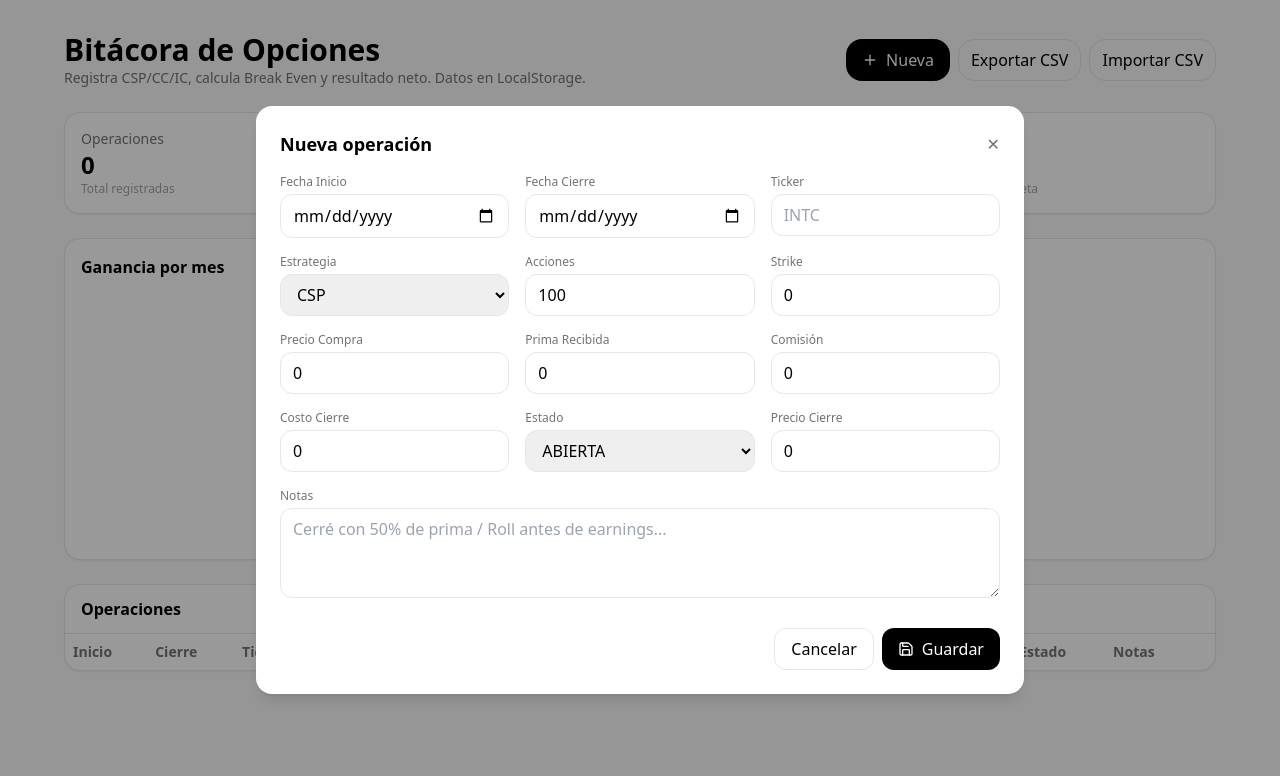
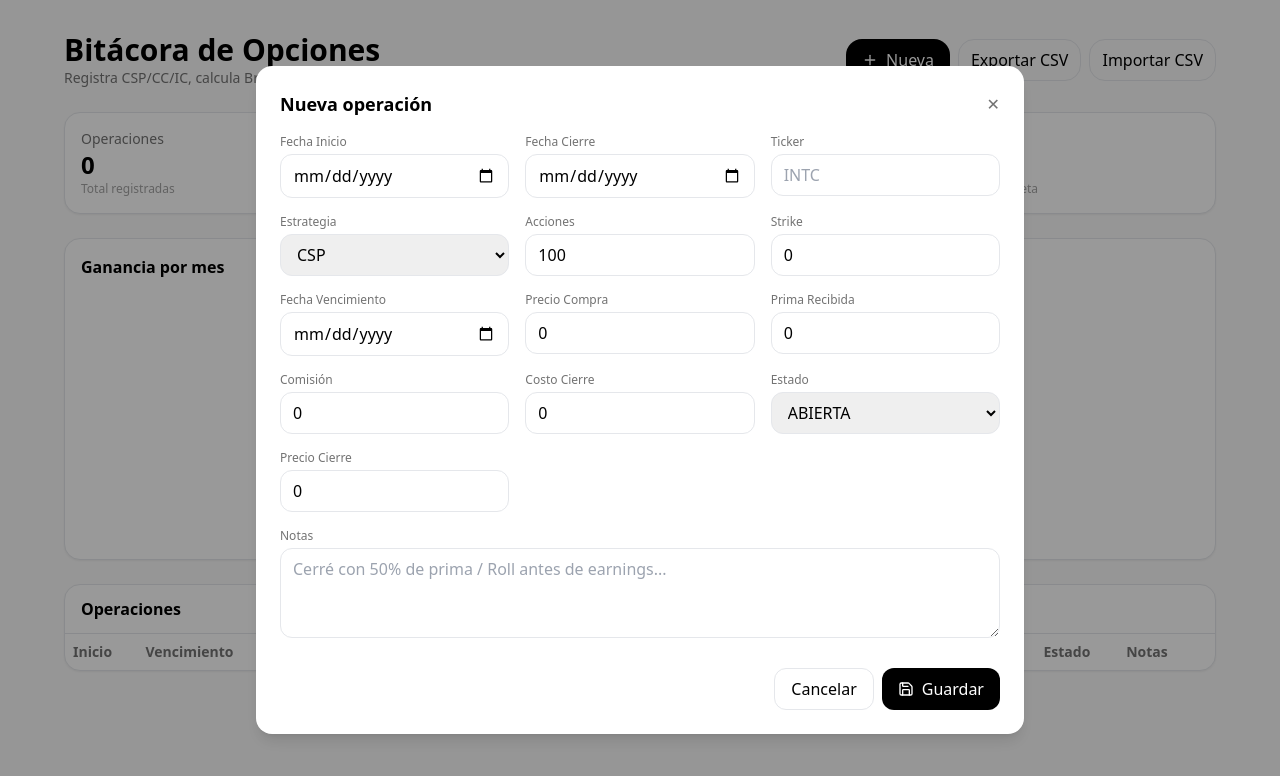
Before and after one commit to Benchocpa/bitacora-opciones, a React (Vite) app: page / in a window 1280 px wide. Both pictures are taken after a click on the button "Nueva". Shown: the top 776 px of the page. Built offline with nearby package versions, Linux system fonts and the light colour scheme.

Commit message:
Integrate fechaVencimiento into form and table
Added 'fechaVencimiento' field to the form and table.

```diff
--- a/src/App.jsx
+++ b/src/App.jsx
@@ -10,7 +10,7 @@ const STATES = ["ABIERTA","CERRADA","ROLL","ASIGNADA","VENDIDA"];
 const emptyRow = {
   id: "",
   fechaInicio: "",
-  fechaVencimiento: "",
+  fechaVencimiento: "",   // ✅ ya estaba; lo dejamos igual
   fechaCierre: "",
   ticker: "",
   estrategia: "CSP",
@@ -87,6 +87,7 @@ export default function App(){
   }
 
   function exportCSV(){
+    // ✅ añadimos fechaVencimiento después de fechaInicio
     const headers = ["fechaInicio","fechaVencimiento","fechaCierre","ticker","estrategia","precioCompra","acciones","strike","primaRecibida","comision","costoCierre","estado","precioCierre","notas"];
     const escape = v => `"${String(v??"").replace(/"/g,'""')}"`;
     const lines = [headers.join(",")];
@@ -196,7 +197,8 @@ export default function App(){
             <table className="min-w-full text-sm">
               <thead>
                 <tr className="text-left text-neutral-500">
-                  {["Inicio","Cierre","Ticker","Estrategia","Acciones","Strike","Prima","Comisión","Costo Cierre","Estado","Notas",""].map(h=>(
+                  {/* ✅ Insertamos Vencimiento entre Inicio y Cierre */}
+                  {["Inicio","Vencimiento","Cierre","Ticker","Estrategia","Acciones","Strike","Prima","Comisión","Costo Cierre","Estado","Notas",""].map(h=>(
                     <th key={h} className="px-2 py-2 whitespace-nowrap">{h}</th>
                   ))}
                 </tr>
@@ -205,6 +207,8 @@ export default function App(){
                 {rows.map(r=> (
                   <tr key={r.id} className="border-t">
                     <td className="px-2 py-2">{r.fechaInicio}</td>
+                    {/* ✅ Nueva celda con la fecha de vencimiento */}
+                    <td className="px-2 py-2">{r.fechaVencimiento}</td>
                     <td className="px-2 py-2">{r.fechaCierre}</td>
                     <td className="px-2 py-2 font-medium">{r.ticker}</td>
                     <td className="px-2 py-2">{r.estrategia}</td>
@@ -280,6 +284,12 @@ function TradeForm({ form, setForm, onSave, onCancel }){
       <FormRow label="Acciones"><input type="number" className="w-full border rounded-xl px-3 py-2" value={form.acciones} onChange={e=>update("acciones", e.target.value)} /></FormRow>
       <FormRow label="Strike"><input type="number" step="0.01" className="w-full border rounded-xl px-3 py-2" value={form.strike} onChange={e=>update("strike", e.target.value)} /></FormRow>
 
+      {/* ✅ NUEVO: Fecha de Vencimiento (solo este bloque) */}
+      <FormRow label="Fecha Vencimiento">
+        <input type="date" className="w-full border rounded-xl px-3 py-2"
+               value={form.fechaVencimiento || ""} onChange={e=>update("fechaVencimiento", e.target.value)} />
+      </FormRow>
+
       <FormRow label="Precio Compra"><input type="number" step="0.01" className="w-full border rounded-xl px-3 py-2" value={form.precioCompra} onChange={e=>update("precioCompra", e.target.value)} /></FormRow>
       <FormRow label="Prima Recibida"><input type="number" step="0.01" className="w-full border rounded-xl px-3 py-2" value={form.primaRecibida} onChange={e=>update("primaRecibida", e.target.value)} /></FormRow>
       <FormRow label="Comisión"><input type="number" step="0.01" className="w-full border rounded-xl px-3 py-2" value={form.comision} onChange={e=>update("comision", e.target.value)} /></FormRow>
```
